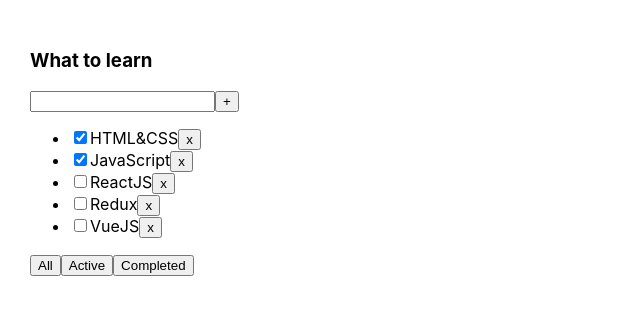
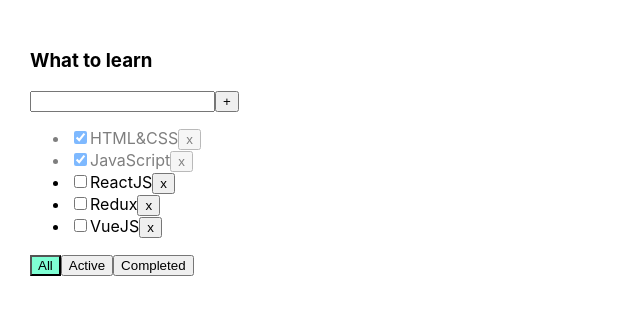
Before and after one commit to Rustam-Ulaevich/Todolist, a React (Create React App) app: page / in a window 1280 px wide. Shown: the top 314 px of the page, without its empty margins (0-640 px from the left). Built offline with nearby package versions, Linux system fonts and the light colour scheme.

Commit message:
Activation of checkboxes. Adding styles to CSS

```diff
--- a/src/App.css
+++ b/src/App.css
@@ -6,3 +6,19 @@
 .App > div {
   margin-right: 50px;
 }
+
+.error {
+  border: red 1px solid;
+}
+
+.error-message {
+  color: red;
+}
+
+.active-filter {
+  background-color: aquamarine;
+}
+
+.is-done {
+  opacity: 0.5;
+}
--- a/src/App.tsx
+++ b/src/App.tsx
@@ -30,6 +30,14 @@
         setTasks(newTasks)
     }
 
+    function changeStatus(taskId: string, isDone: boolean) {
+        let task = tasks.find( t => t.id === taskId);
+        if(task) {
+            task.isDone = isDone
+        }
+        setTasks([...tasks])
+    }
+
     const changeFilter = (value: FilterValueType) =>{
         setFilter(value)
     }
@@ -49,6 +57,8 @@
                       removeTask={removeTask}
                       changeFilter={changeFilter}
                       addTask={addTask}
+                      changeTaskStatus={changeStatus}
+                      filter={filter}
             />
         </div>
     );
--- a/src/Todolist.tsx
+++ b/src/Todolist.tsx
@@ -13,25 +13,36 @@
     removeTask: (id: string)=> void
     changeFilter: (value: FilterValueType) => void
     addTask:(title: string) =>void
+    changeTaskStatus: (taskId: string, isDone: boolean) => void
+    filter: FilterValueType
 }
 
 export function Todolist(props: PropsType) {
-    const [newTitleTask, setNewTitleTask] = useState('')
+    let [newTitleTask, setNewTitleTask] = useState('')
+    let [error, setError] = useState<string | null>(null)
 
+    const addTask = () => {
+        if(newTitleTask.trim() !== ''){
+            props.addTask(newTitleTask.trim())
+            setNewTitleTask('');
+        } else {
+            setError('Title is required');
+        }
+    }
     const onNewTitleChangeHandler = (e: ChangeEvent<HTMLInputElement>) => {
         setNewTitleTask(e.currentTarget.value)
     }
     const  onKeyPressHandler = (e: KeyboardEvent<HTMLInputElement>) => {
+        setError(null)
         if(e.charCode === 13) {
             props.addTask(newTitleTask)
             setNewTitleTask('')
         }
     }
-    const addTask = () => {
-        props.addTask(newTitleTask)
-        setNewTitleTask('')
+    const onChangeHandler = (e: ChangeEvent<HTMLInputElement>) => {
+        setNewTitleTask(e.currentTarget.value)
     }
-    const onAllClickHandler = () => {
+    const  onAllClickHandler = () => {
         props.changeFilter('All')
     }
     const onActiveClickHandler = () => {
@@ -48,8 +59,10 @@
             <input value={newTitleTask}
                    onChange={onNewTitleChangeHandler}
                    onKeyPress={onKeyPressHandler}
+                   className={error ? 'error' : ''}
             />
             <button onClick={addTask}>+</button>
+            {error && <div className='error-message'>{error}</div>}
         </div>
         <ul>
             {
@@ -57,8 +70,12 @@
                     const onRemoveHandler = () => {
                     props.removeTask(t.id)
                 }
-                    return <li key={t.id}>
-                        <input type="checkbox" checked={t.isDone}/>
+                    const onChangeHandler = (e: ChangeEvent<HTMLInputElement>) => { props.changeTaskStatus(t.id, e.currentTarget.checked)
+                    }
+                    return <li key={t.id} className={t.isDone ? 'is-done' :''}>
+                        <input type="checkbox"
+                               onChange={onChangeHandler}
+                               checked={t.isDone}/>
                         <span>{t.title}</span>
                         <button onClick={onRemoveHandler}>x</button>
                     </li>
@@ -66,9 +83,9 @@
             }
         </ul>
         <div>
-            <button onClick={onAllClickHandler}>All</button>
-            <button onClick={onActiveClickHandler}>Active</button>
-            <button onClick={onCompletedClickHandler}>Completed</button>
+            <button className={props.filter === 'All' ? 'active-filter' : ''} onClick={onAllClickHandler}>All</button>
+            <button className={props.filter === 'Active' ? 'active-filter' : ''} onClick={onActiveClickHandler}>Active</button>
+            <button className={props.filter === 'Completed' ? 'active-filter' : ''} onClick={onCompletedClickHandler}>Completed</button>
         </div>
     </div>
 }
```
